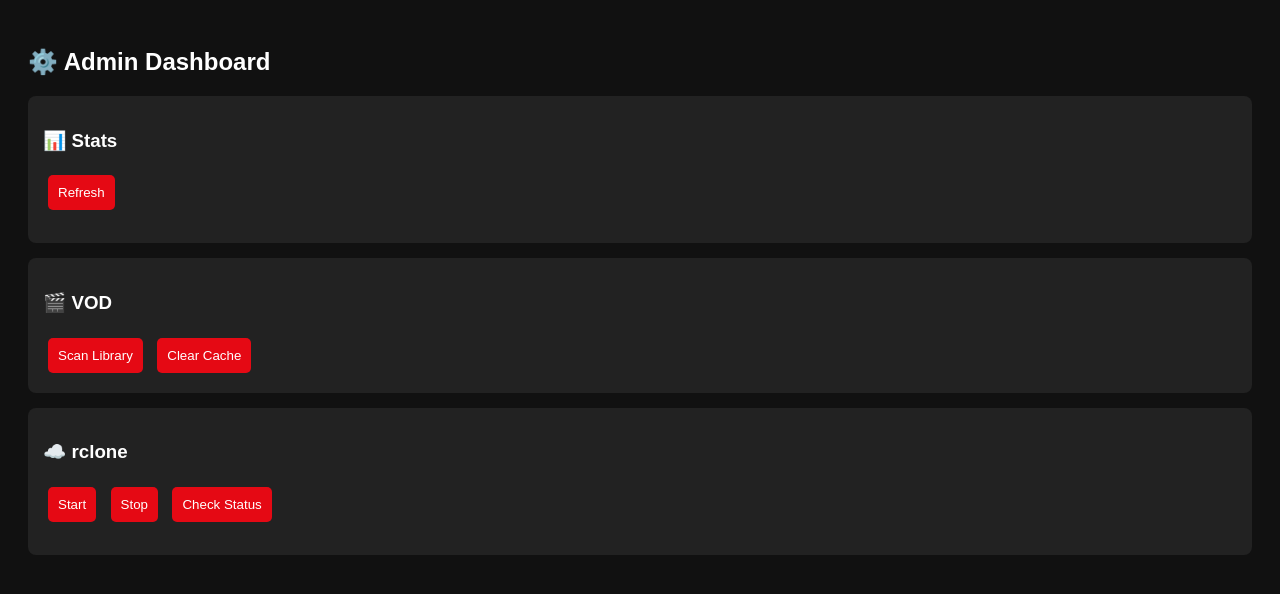
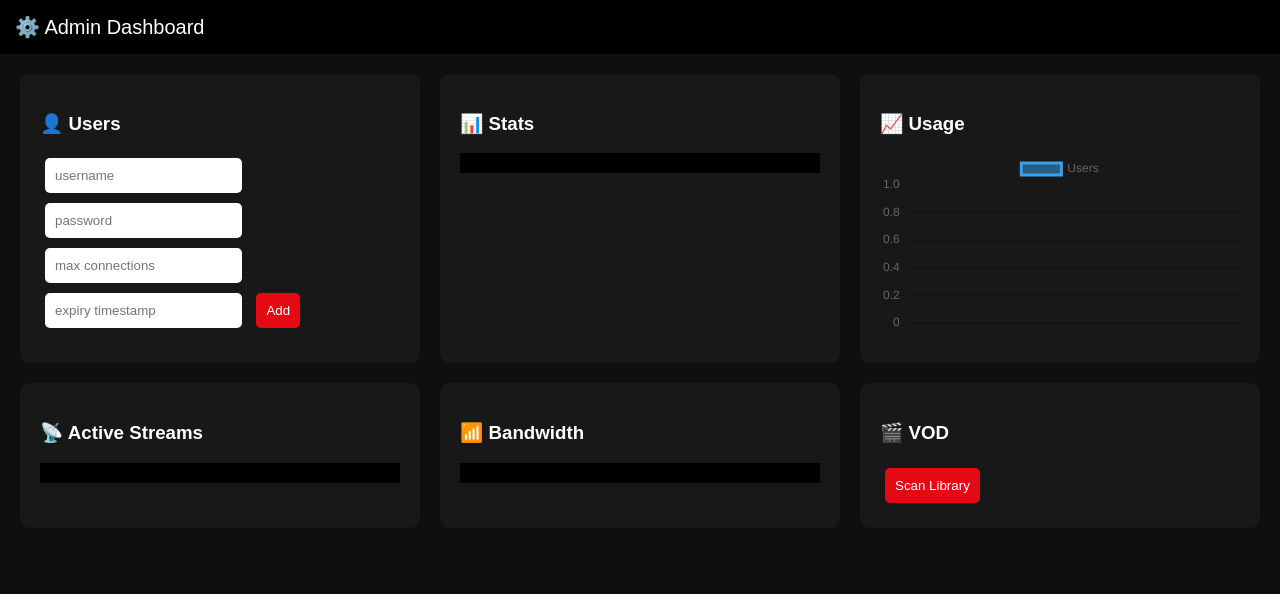
Before and after one commit to oVo-HxBots/vod-stack, a Python web app: template app/templates/admin.html in a window 1280 px wide. Shown: the top 594 px of the page. Run offline with Jinja, Linux system fonts and the light colour scheme; the template is opened without the code that fills it, so the values that code supplies are empty.

Commit message:
Update admin.html

```diff
--- a/app/templates/admin.html
+++ b/app/templates/admin.html
@@ -2,85 +2,240 @@
 <html>
 <head>
   <title>Admin Panel</title>
+
+  <script src="https://cdn.jsdelivr.net/npm/chart.js"></script>
+
   <style>
     body {
-      background: #111;
-      color: white;
-      font-family: Arial;
-      padding: 20px;
+      margin:0;
+      font-family:Arial;
+      background:#0f0f0f;
+      color:white;
+    }
+
+    header {
+      background:black;
+      padding:15px;
+      font-size:20px;
+    }
+
+    .container {
+      padding:20px;
+    }
+
+    .grid {
+      display:grid;
+      grid-template-columns:repeat(auto-fit,minmax(300px,1fr));
+      gap:20px;
+    }
+
+    .card {
+      background:#181818;
+      padding:20px;
+      border-radius:10px;
+    }
+
+    input,button {
+      padding:10px;
+      margin:5px;
+      border:none;
+      border-radius:5px;
     }
 
     button {
-      padding: 10px;
-      margin: 5px;
-      cursor: pointer;
-      border: none;
-      background: #e50914;
-      color: white;
-      border-radius: 5px;
+      background:#e50914;
+      color:white;
+      cursor:pointer;
     }
 
-    .card {
-      background: #222;
-      padding: 15px;
-      margin-bottom: 15px;
-      border-radius: 8px;
+    table {
+      width:100%;
+      margin-top:10px;
+    }
+
+    td,th {
+      padding:8px;
+      border-bottom:1px solid #333;
+    }
+
+    pre {
+      background:#000;
+      padding:10px;
     }
   </style>
 </head>
 
 <body>
 
-<h2>⚙️ Admin Dashboard</h2>
+<header>⚙️ Admin Dashboard</header>
 
+<div class="container">
+
+<div class="grid">
+
+<!-- USERS -->
 <div class="card">
-  <h3>📊 Stats</h3>
-  <button onclick="loadStats()">Refresh</button>
-  <pre id="stats"></pre>
+<h3>👤 Users</h3>
+
+<input id="u" placeholder="username">
+<input id="p" placeholder="password">
+<input id="c" type="number" placeholder="max connections">
+<input id="e" placeholder="expiry timestamp">
+
+<button onclick="addUser()">Add</button>
+
+<table id="users"></table>
 </div>
 
+<!-- STATS -->
 <div class="card">
-  <h3>🎬 VOD</h3>
-  <button onclick="scan()">Scan Library</button>
-  <button onclick="clearCache()">Clear Cache</button>
+<h3>📊 Stats</h3>
+<pre id="stats"></pre>
 </div>
 
+<!-- GRAPH -->
 <div class="card">
-  <h3>☁️ rclone</h3>
-  <button onclick="start()">Start</button>
-  <button onclick="stop()">Stop</button>
-  <button onclick="status()">Check Status</button>
-  <pre id="rclone"></pre>
+<h3>📈 Usage</h3>
+<canvas id="chart"></canvas>
+</div>
+
+<!-- STREAMS -->
+<div class="card">
+<h3>📡 Active Streams</h3>
+<pre id="streams"></pre>
+</div>
+
+<!-- BANDWIDTH -->
+<div class="card">
+<h3>📶 Bandwidth</h3>
+<pre id="bw"></pre>
+</div>
+
+<!-- VOD -->
+<div class="card">
+<h3>🎬 VOD</h3>
+<button onclick="scan()">Scan Library</button>
+</div>
+
+</div>
+
 </div>
 
 <script>
-function scan() {
-  fetch('/admin/scan').then(r=>r.json()).then(alert);
+/* USER MANAGEMENT */
+
+function addUser() {
+  fetch('/admin/user/add',{
+    method:'POST',
+    headers:{'Content-Type':'application/json'},
+    body: JSON.stringify({
+      username:u.value,
+      password:p.value,
+      max_conn:parseInt(c.value),
+      expires:parseInt(e.value)
+    })
+  }).then(loadUsers)
 }
 
-function clearCache() {
-  fetch('/admin/cache/clear').then(r=>r.json()).then(alert);
+function delUser(name) {
+  fetch('/admin/user/delete',{
+    method:'POST',
+    headers:{'Content-Type':'application/json'},
+    body: JSON.stringify({username:name})
+  }).then(loadUsers)
 }
 
-function loadStats() {
-  fetch('/admin/stats').then(r=>r.json()).then(d=>{
-    document.getElementById('stats').innerText = JSON.stringify(d, null, 2);
-  });
+function toggleUser(name) {
+  fetch('/admin/user/toggle',{
+    method:'POST',
+    headers:{'Content-Type':'application/json'},
+    body: JSON.stringify({username:name})
+  }).then(loadUsers)
 }
 
-function start() {
-  fetch('/admin/rclone/start').then(r=>r.json()).then(alert);
+function loadUsers() {
+  fetch('/admin/users')
+    .then(r=>r.json())
+    .then(d=>{
+      let html = "<tr><th>User</th><th>Actions</th></tr>"
+
+      d.users.forEach(x=>{
+        html += `
+        <tr>
+          <td>${x[0]}</td>
+          <td>
+            <button onclick="toggleUser('${x[0]}')">Suspend</button>
+            <button onclick="delUser('${x[0]}')">Delete</button>
+          </td>
+        </tr>`
+      })
+
+      users.innerHTML = html
+    })
 }
 
-function stop() {
-  fetch('/admin/rclone/stop').then(r=>r.json()).then(alert);
+/* SCAN */
+
+function scan() {
+  fetch('/scan').then(r=>r.json()).then(alert)
 }
 
-function status() {
-  fetch('/admin/rclone/status').then(r=>r.json()).then(d=>{
-    document.getElementById('rclone').innerText = JSON.stringify(d, null, 2);
-  });
+/* STATS */
+
+function loadStats() {
+  fetch('/admin/stats')
+    .then(r=>r.json())
+    .then(d=>{
+      stats.innerText = JSON.stringify(d,null,2)
+
+      chart.data.labels.push(new Date().toLocaleTimeString())
+      chart.data.datasets[0].data.push(d.total_users)
+      chart.update()
+    })
 }
+
+/* STREAMS */
+
+function loadStreams() {
+  fetch('/admin/streams')
+    .then(r=>r.json())
+    .then(d=>{
+      streams.innerText = JSON.stringify(d,null,2)
+    })
+}
+
+/* BANDWIDTH */
+
+function loadBW() {
+  fetch('/admin/bandwidth')
+    .then(r=>r.json())
+    .then(d=>{
+      bw.innerText = JSON.stringify(d,null,2)
+    })
+}
+
+/* GRAPH */
+
+let chart = new Chart(document.getElementById("chart"), {
+  type:"line",
+  data:{
+    labels:[],
+    datasets:[{ label:"Users", data:[] }]
+  }
+})
+
+/* AUTO REFRESH */
+
+setInterval(()=>{
+  loadStats()
+  loadStreams()
+  loadBW()
+}, 5000)
+
+loadUsers()
+loadStats()
+loadStreams()
+loadBW()
 </script>
 
 </body>
```
